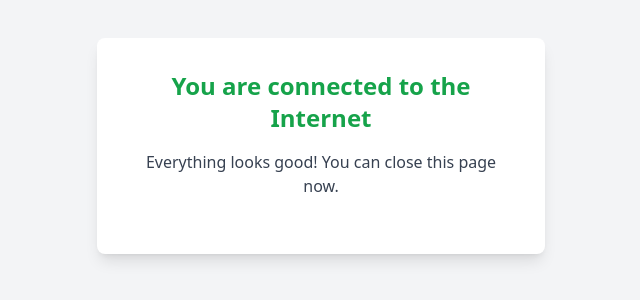
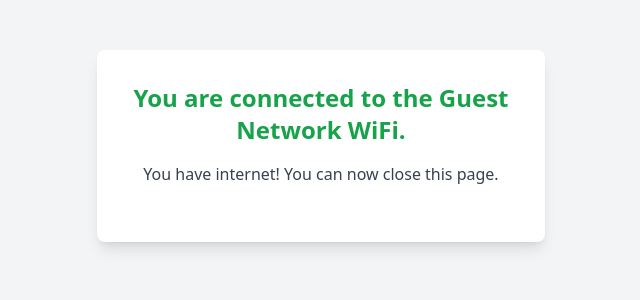
Before and after one commit to E3VO/wifi-connected.github.io, a plain HTML site: page index.html in a window 1280 px wide. Shown: the part 254-554 px from the top of the page, without its empty margins (319-959 px from the left). Drawn offline with nearby package versions, Linux system fonts and the light colour scheme.

Commit message:
Update index.html

```diff
--- a/index.html
+++ b/index.html
@@ -3,14 +3,14 @@
 <head>
   <meta charset="UTF-8">
   <meta name="viewport" content="width=device-width, initial-scale=1.0">
-  <title>Connected</title>
+  <title>Guest WiFi</title>
   <script src="https://cdn.tailwindcss.com"></script>
 </head>
 <body class="bg-gray-100 flex items-center justify-center min-h-screen">
 
   <div class="bg-white p-8 rounded-lg shadow-lg text-center max-w-md mx-auto">
-    <h1 class="text-2xl font-semibold text-green-600 mb-4">You are connected to the Internet</h1>
-    <p class="text-gray-700 mb-6">Everything looks good! You can close this page now.</p>
+    <h1 class="text-2xl font-semibold text-green-600 mb-4">You are connected to the Guest Network WiFi.</h1>
+    <p class="text-gray-700 mb-6">You have internet! You can now close this page.</p>
   </div>
 
 </body>
```
